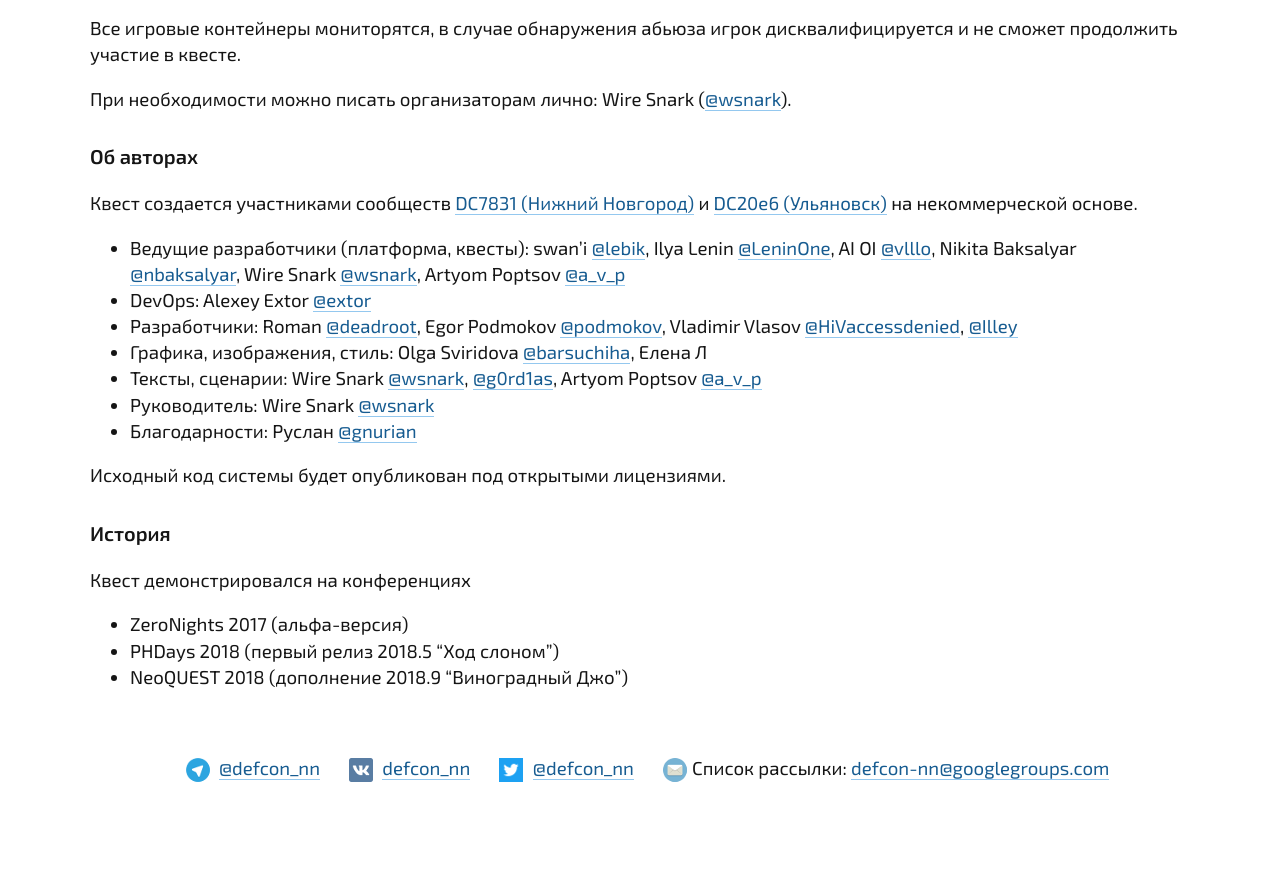
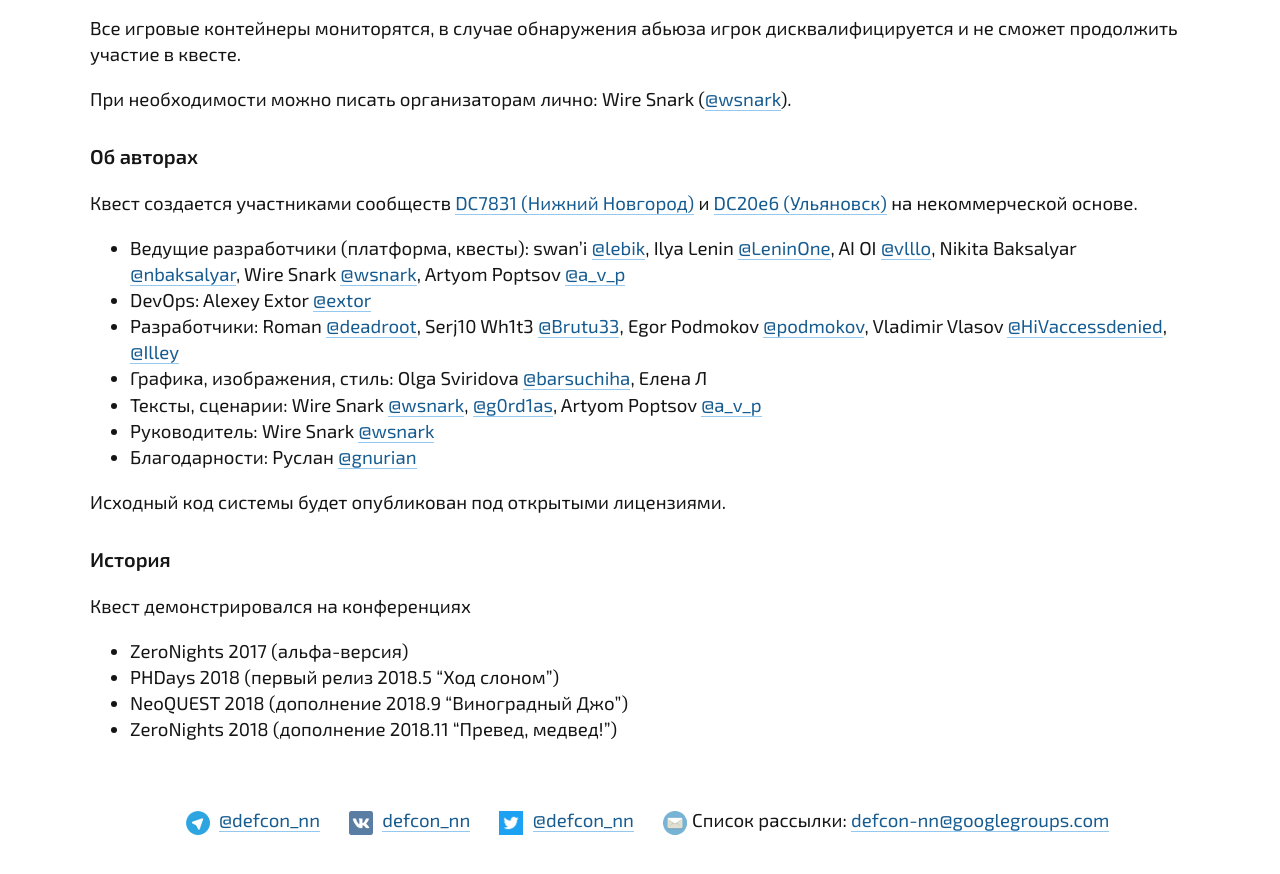
Before and after one commit to defcon-nn/defcon-nn.github.io, a Jekyll site: the page built from defhack.md, in a window 1280 px wide and 900 px high, scrolled down 2968 px. Shown: the top 874 px of the window. Built offline with Jekyll 4.4.1, drawn with Linux system fonts in a browser that asks for light colours; before the commit the page ends 3815 px from its top, so only the background shows below that.

Commit message:
Обновление авторов DefHack

```diff
--- a/defhack.md
+++ b/defhack.md
@@ -83,7 +83,7 @@ DefHack 2018.5: Ход Слоном. О том, как маленькая уяз
 
 * Ведущие разработчики (платформа, квесты): swan'i [@lebik](https://t.me/lebik), Ilya Lenin [@LeninOne](https://t.me/LeninOne), AI OI [@vlllo](https://t.me/vlllo), Nikita Baksalyar [@nbaksalyar](https://t.me/nbaksalyar), Wire Snark [@wsnark](https://t.me/wsnark), Artyom Poptsov [@a_v_p](https://t.me/a_v_p)
 * DevOps: Alexey Extor [@extor](https://t.me/extor)
-* Разработчики: Roman [@deadroot](https://t.me/deadroot), Egor Podmokov [@podmokov](https://t.me/podmokov), Vladimir Vlasov [@HiVaccessdenied](https://t.me/HiVaccessdenied), [@Illey](https://t.me/Illey)
+* Разработчики: Roman [@deadroot](https://t.me/deadroot), Serj10 Wh1t3 [@Brutu33](https://t.me/Brutu33), Egor Podmokov [@podmokov](https://t.me/podmokov), Vladimir Vlasov [@HiVaccessdenied](https://t.me/HiVaccessdenied), [@Illey](https://t.me/Illey)
 * Графика, изображения, стиль: Olga Sviridova [@barsuchiha](https://t.me/barsuchiha), Елена Л
 * Тексты, сценарии: Wire Snark [@wsnark](https://t.me/wsnark), [@g0rd1as](https://t.me/g0rd1as), Artyom Poptsov [@a_v_p](https://t.me/a_v_p)
 * Руководитель: Wire Snark [@wsnark](https://t.me/wsnark)
@@ -98,3 +98,4 @@ DefHack 2018.5: Ход Слоном. О том, как маленькая уяз
 * ZeroNights 2017 (альфа-версия)
 * PHDays 2018 (первый релиз 2018.5 "Ход слоном")
 * NeoQUEST 2018 (дополнение 2018.9 "Виноградный Джо")
+* ZeroNights 2018 (дополнение 2018.11 "Превед, медвед!")
```
